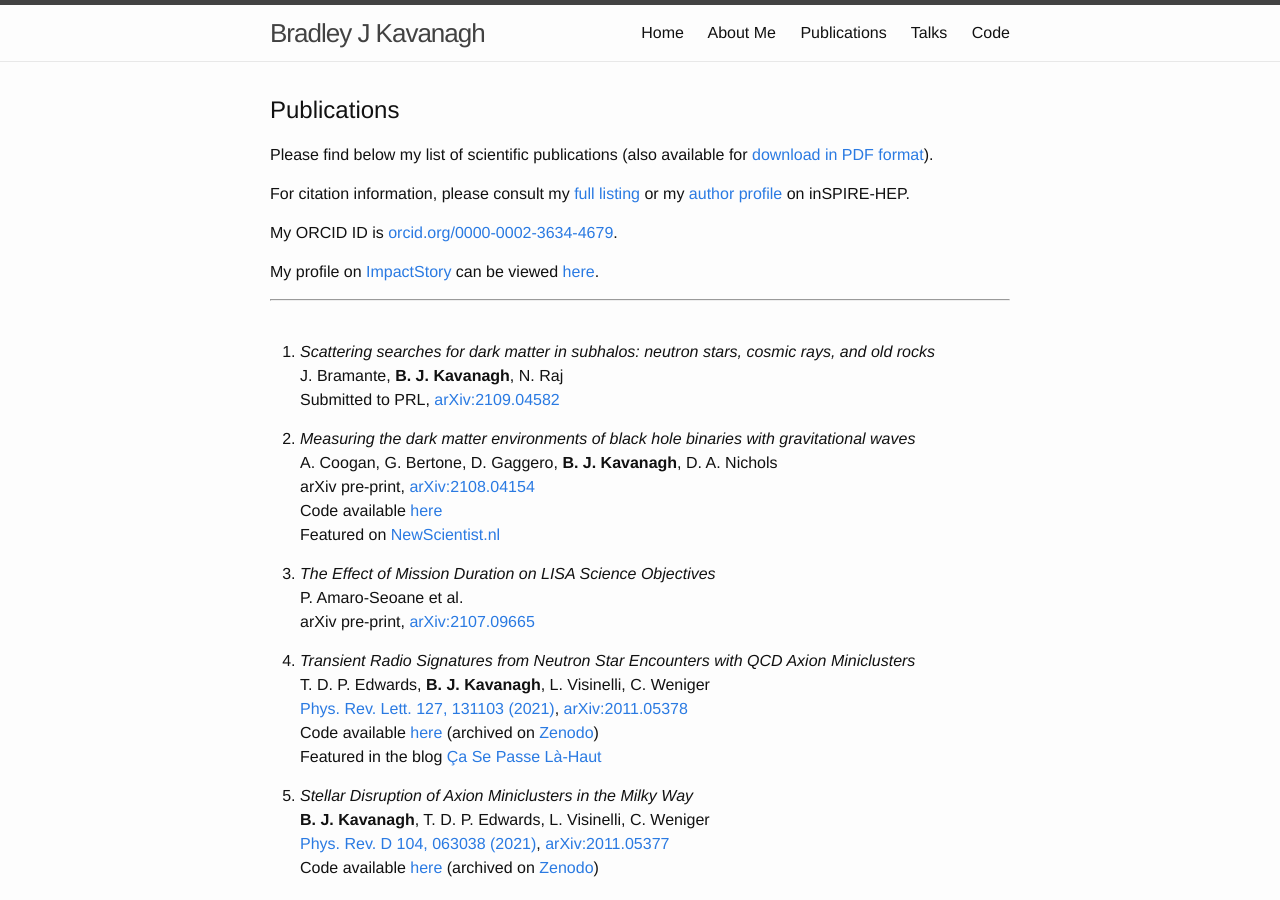
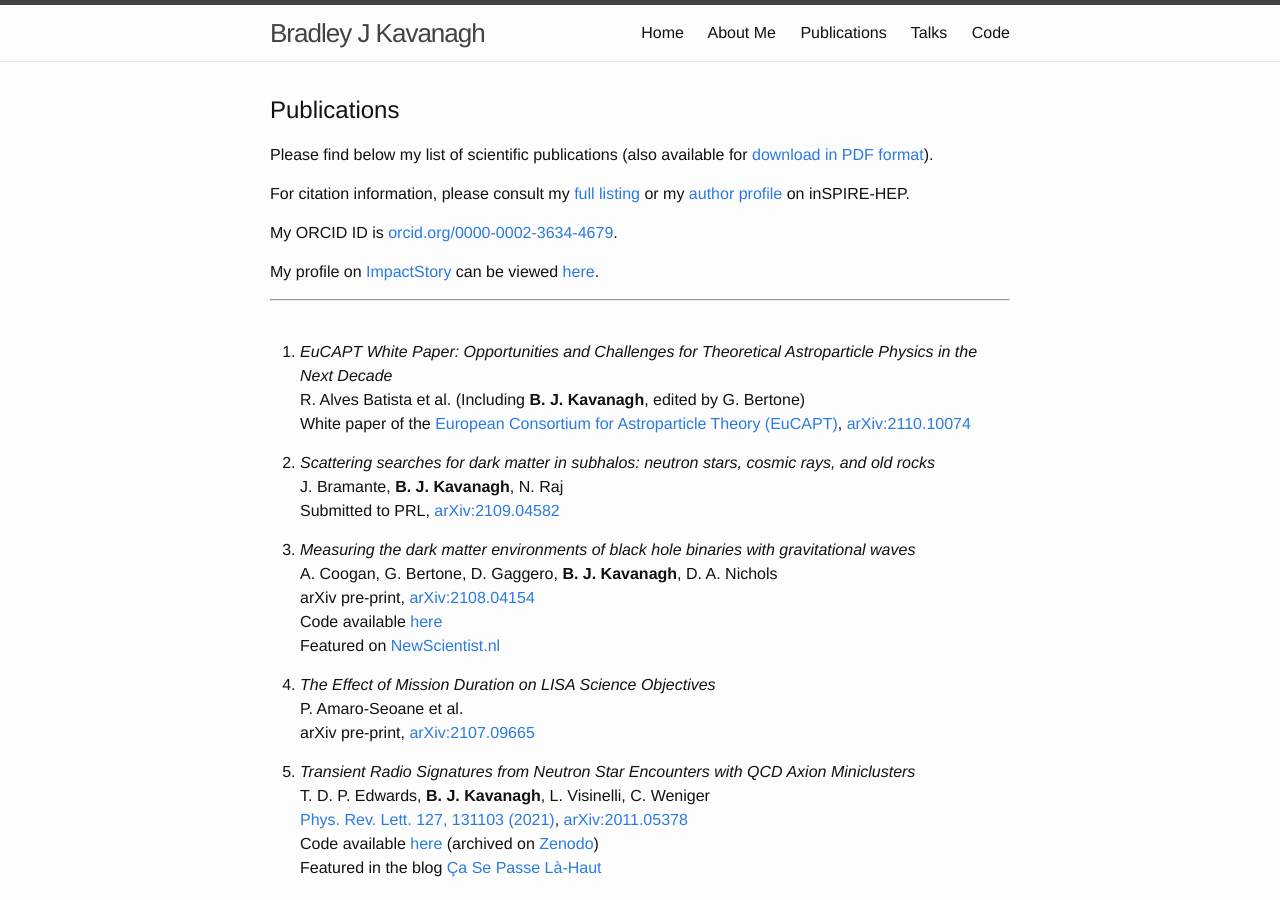
Before and after one commit to bradkav/bradkav.github.io, a Jekyll site: the page built from publications.md, in a window 1280 px wide and 900 px high. Built offline with Jekyll 4.4.1, drawn with Linux system fonts in a browser that asks for light colours; Markdown is read by kramdown in place of the engine named in the settings.

Commit message:
Added EUcapt White Paper

```diff
--- a/publications.md
+++ b/publications.md
@@ -19,7 +19,11 @@ My profile on [ImpactStory](https://impactstory.org/) can be viewed [here](https
 ***
 <br>
 
-1. *Scattering searches for dark matter in subhalos: neutron stars, cosmic rays, and old rocks*
+1. *EuCAPT White Paper: Opportunities and Challenges for Theoretical Astroparticle Physics in the Next Decade*
+R. Alves Batista et al. (Including **B. J. Kavanagh**, edited by G. Bertone)
+White paper of the [European Consortium for Astroparticle Theory (EuCAPT)](https://www.eucapt.org), [arXiv:2110.10074](https://arxiv.org/abs/2110.10074)
+
+2. *Scattering searches for dark matter in subhalos: neutron stars, cosmic rays, and old rocks*
 J. Bramante, **B. J. Kavanagh**, N. Raj
 Submitted to PRL, [arXiv:2109.04582](https://arxiv.org/abs/2109.04582)
 
```
Also changed, not shown: 1 other file.
